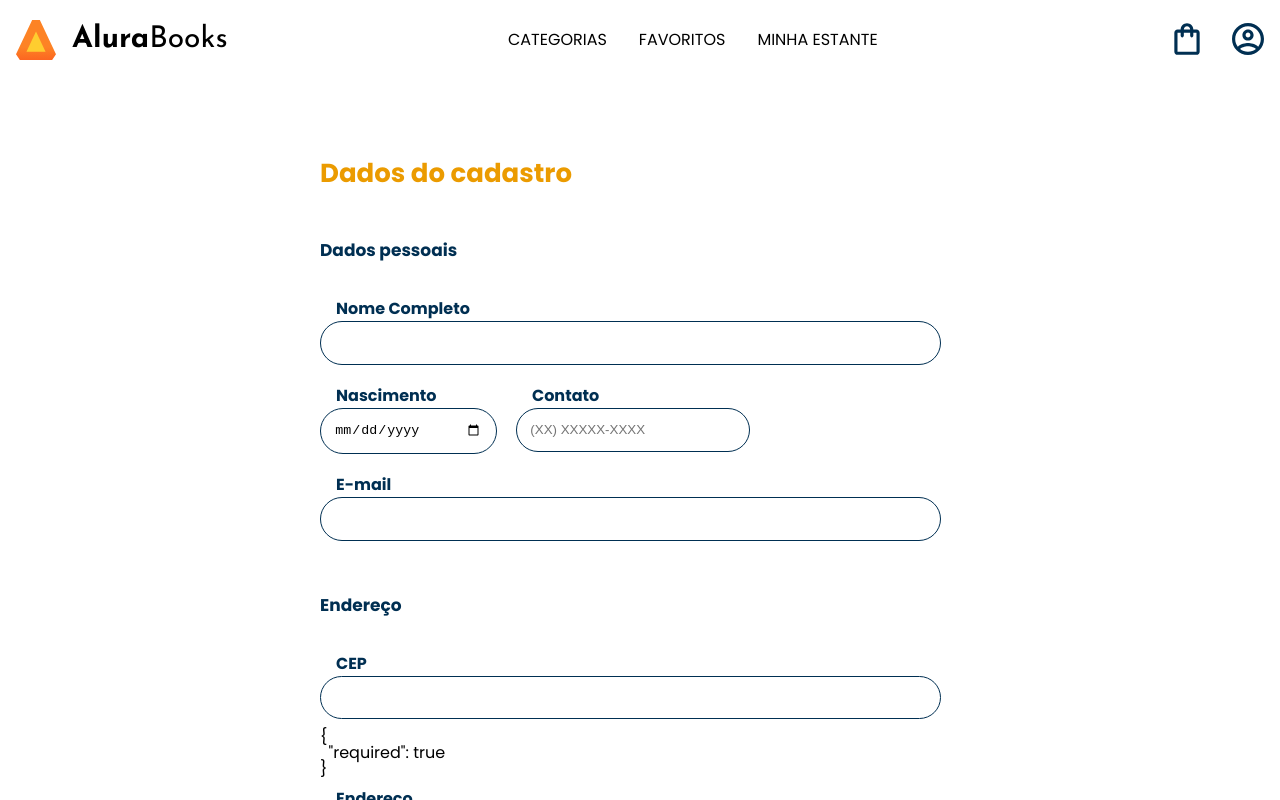
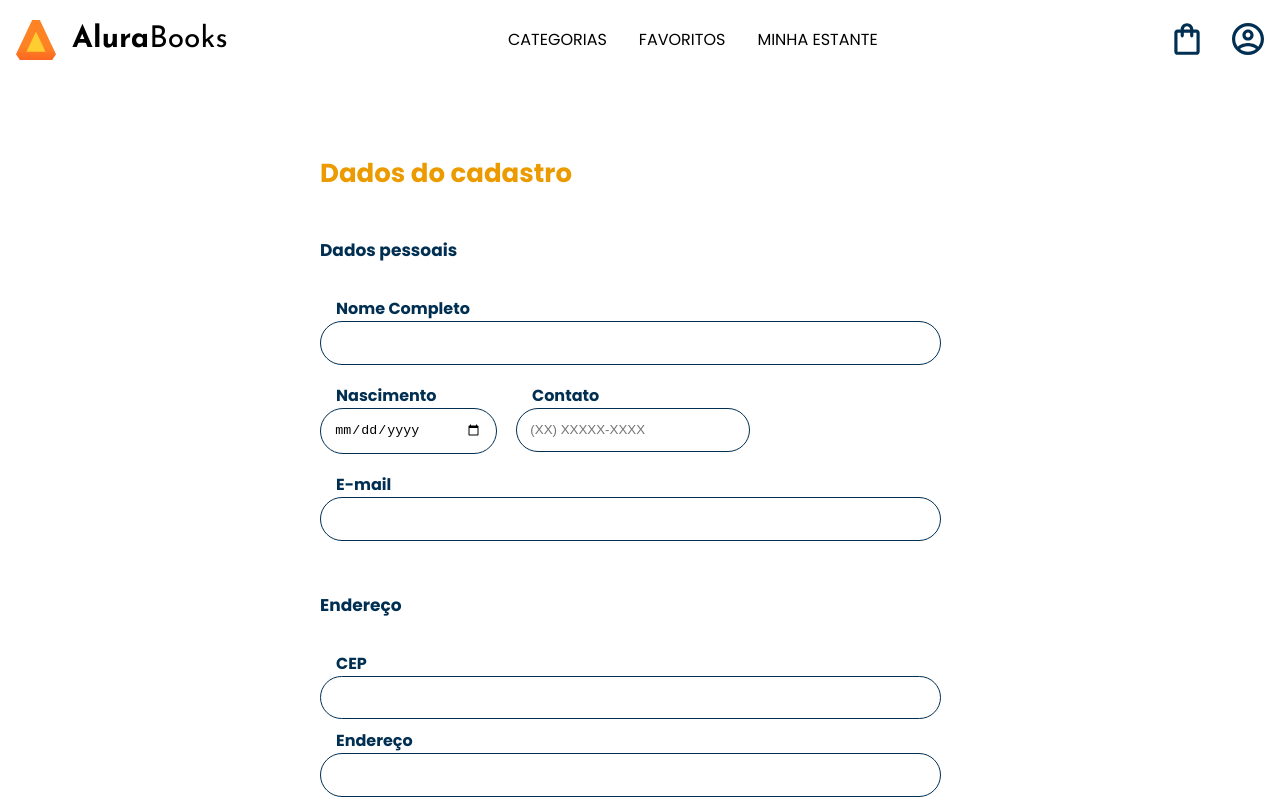
Before and after one commit to feliven/angular-formularios-orientados-a-templates, an Angular app: page /cadastro in a window 1280 px wide. Shown: the top 800 px of the page. Built offline with nearby package versions, Linux system fonts and the light colour scheme.

Commit message:
limpeza de código

```diff
--- a/src/app/components/mensagem-erro/mensagem-erro.ts
+++ b/src/app/components/mensagem-erro/mensagem-erro.ts
@@ -19,7 +19,7 @@ export class MensagemErro {
       telefone: "O campo de telefone deve seguir este padrão: XX XXXXX-XXXX.",
       maiordeidade: "Você precisa ter mais de 18 anos para se cadastrar.",
       cep: "Formato inválido de CEP.",
-      validadorCEP: "Este CEP é inválido.",
+      validadorCEP: "CEP não encontrado.",
     };
 
     return mensagensErro[this.tipo];
--- a/src/app/pages/cadastro/cadastro.html
+++ b/src/app/pages/cadastro/cadastro.html
@@ -103,9 +103,6 @@
         validadorCEP
       />
     </div>
-    <div>
-      <pre>{{ formularioPreenchido.controls["cep"]?.errors | json }}</pre>
-    </div>
     @if(formularioPreenchido.controls[ "cep" ]?.errors?.["required"] && formularioPreenchido.controls[ "cep" ].touched){
     <app-mensagem-erro tipo="required"></app-mensagem-erro>
     } @else if(formularioPreenchido.controls[ "cep" ]?.errors?.["pattern"] && formularioPreenchido.controls[ "cep"
```
Also changed, not shown: 1 other file (tests, documents, lock files or other folders).
